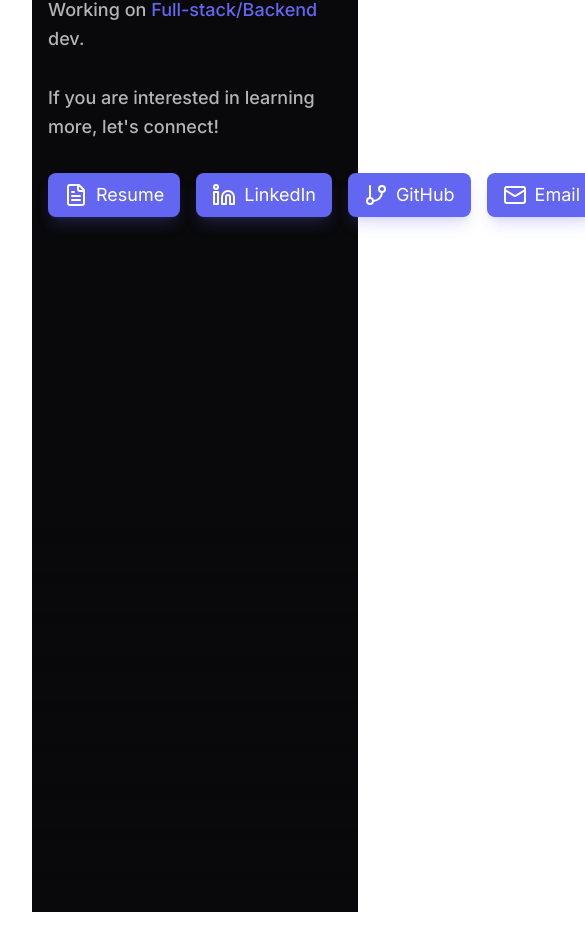
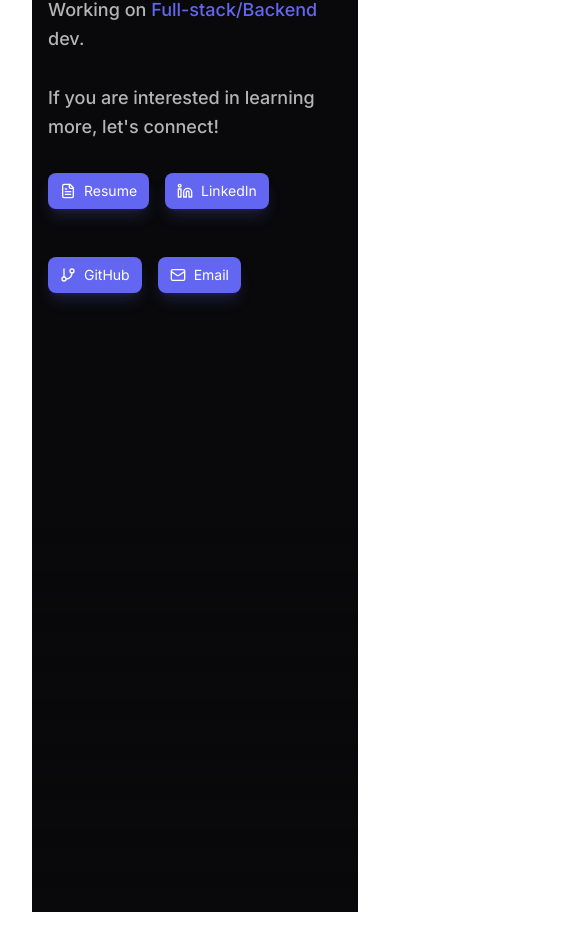
Before and after one commit to bo23519/bou-dev, a Next.js app: page / in a window 390 px wide. Shown: the part 1532-2470 px from the top of the page, 585 px wide, since content can reach past the window. Built offline with nearby package versions, Linux system fonts and the light colour scheme; no server answers.

Commit message:
docs changes

```diff
--- a/src/components/carousel/horizontalScrollCarousel/HorizontalScrollCarousel.tsx
+++ b/src/components/carousel/horizontalScrollCarousel/HorizontalScrollCarousel.tsx
@@ -8,6 +8,7 @@ import { useQuery } from "convex/react";
 import { api } from "../../../../convex/_generated/api";
 import { Github, ExternalLink } from "lucide-react";
 
+// From template
 export const HorizontalScrollCarouselExample = () => {
     return (
         <div className="bg-neutral-800">
@@ -26,6 +27,7 @@ export const HorizontalScrollCarouselExample = () => {
     );
 };
 
+// From template
 export const HorizontalScrollCarousel = () => {
     // 1. Fetch data from Convex
     const projects = useQuery(api.projects.getProjects);
@@ -65,20 +67,23 @@ const Card = ({ project }: { project: CardType }) => {
     return (
         <div
             key={project._id}
-            className="group relative h-[450px] w-[450px] overflow-hidden bg-neutral-200"
+            className="group relative h-[400px] sm:h-[450px] w-[90vw] sm:w-[450px] overflow-hidden bg-neutral-200"
         >
             <div className="absolute inset-0 z-0 transition-transform duration-300 group-hover:scale-110">
                 <div className="h-full w-full [&>img]:h-full [&>img]:w-full [&>img]:object-cover [&>img]:blur-sm">
                     <img src={project.storageId} alt={project.title} />
                 </div>
             </div>
+            {/* Each project card has a dark background with a gradient */}
             <div className="absolute inset-0 z-5 bg-black/40"></div>
-            <div className="absolute inset-0 z-10 flex flex-col justify-center items-start px-8">
-                <div className="flex items-center gap-4 w-full mb-4">
-                    <p className="bg-gradient-to-br from-black/50 to-black/20 p-8 text-5xl font-black uppercase text-white">
+            <div className="absolute inset-0 z-10 flex flex-col justify-center items-start px-4 sm:px-8">
+                <div className="flex flex-col sm:flex-row items-start sm:items-center gap-2 sm:gap-4 w-full mb-4">
+                    {/* Title of the project */}
+                    <p className="bg-gradient-to-br from-black/50 to-black/20 p-4 sm:p-8 text-2xl sm:text-5xl font-black uppercase text-white">
                         {project.title}
-
                     </p>
+                    <div className="flex items-center gap-3 w-full sm:w-auto">
+                        {/* project repo and link icons */}
                         <div className="flex items-center gap-3">
                             {project.repo && (
                                 <a
@@ -100,12 +105,15 @@ const Card = ({ project }: { project: CardType }) => {
                                     <ExternalLink className="w-5 h-5" />
                                 </a>
                             )}
+                        </div>
                         <div className="flex-1 h-px bg-neutral-400/30"></div>
                     </div>
                 </div>
+                {/* Tags of the project */}
                 <p className="text-sm font-medium text-[#6366F1] mb-4 ">
                     {project.tags.join(" - ")}
                 </p>
+                {/* Description of the project */}
                 {project.description && (
                     <p className="text-white text-sm leading-relaxed max-w-md drop-shadow-[0_2px_4px_rgba(0,0,0,0.5)]">
                         {project.description}
--- a/src/components/hero/SmoothScrollHeroSection.tsx
+++ b/src/components/hero/SmoothScrollHeroSection.tsx
@@ -33,6 +33,8 @@ export const SmoothScrollHero = () => {
     );
 };
 
+// From template
+// Quick jump to projects section
 const Nav = () => {
     return (
         <nav className="fixed left-0 right-0 top-0 z-50 flex items-center justify-between px-6 py-3 text-white">
@@ -99,6 +101,8 @@ const ScrollIndicator = () => {
     );
 };
 
+// From template
+// Center image of the hero section
 export const CenterImage = () => {
     const { scrollY } = useScroll();
 
@@ -134,6 +138,7 @@ export const CenterImage = () => {
     );
 };
 
+// Items to display in the hero section
 const ListOfItems = () => {
     const links = useQuery(api.links.getLinks);
     const [showCopied, setShowCopied] = useState(false);
@@ -150,6 +155,7 @@ const ListOfItems = () => {
         <div
             className="sticky top-0 z-10 mx-auto max-w-5xl px-4 pt-[200px]"
         >
+            {/* Texts */}
             <ParallaxImg
                 className="text-6xl md:text-8xl font-black tracking-tight text-white font-inter"
                 children={
@@ -188,8 +194,9 @@ const ListOfItems = () => {
                 }
                 as="p"
             />
+            {/* Links/Buttons */}
             <ParallaxImg
-                className="flex gap-4"
+                className="flex flex-wrap gap-4"
                 children={
                     <>
                         <motion.a
@@ -198,9 +205,9 @@ const ListOfItems = () => {
                             href={links?.Resume?.url}
                             target="_blank"
                             rel="noopener noreferrer"
-                            className="mt-8 w-fit rounded-lg bg-[#6366F1] px-4 py-2 text-lg text-white shadow-lg shadow-indigo-500/20 transition-colors hover:bg-[#5850EC] flex items-center gap-2"
+                            className="mt-8 w-fit rounded-lg bg-[#6366F1] px-3 sm:px-4 py-2 text-sm sm:text-lg text-white shadow-lg shadow-indigo-500/20 transition-colors hover:bg-[#5850EC] flex items-center gap-2"
                         >
-                            <FileText/>Resume
+                            <FileText className="w-4 h-4 sm:w-5 sm:h-5"/>Resume
                         </motion.a>
                         <motion.a
                             whileHover={{ scale: 1.02 }}
@@ -208,9 +215,9 @@ const ListOfItems = () => {
                             href={links?.LinkedIn?.url}
                             target="_blank"
                             rel="noopener noreferrer"
-                            className="mt-8 w-fit rounded-lg bg-[#6366F1] px-4 py-2 text-lg text-white shadow-lg shadow-indigo-500/20 transition-colors hover:bg-[#5850EC] flex items-center gap-2"
+                            className="mt-8 w-fit rounded-lg bg-[#6366F1] px-3 sm:px-4 py-2 text-sm sm:text-lg text-white shadow-lg shadow-indigo-500/20 transition-colors hover:bg-[#5850EC] flex items-center gap-2"
                         >
-                            <Linkedin />LinkedIn
+                            <Linkedin className="w-4 h-4 sm:w-5 sm:h-5" />LinkedIn
                         </motion.a>
                         <motion.a
                             whileHover={{ scale: 1.02 }}
@@ -218,18 +225,18 @@ const ListOfItems = () => {
                             href={links?.GitHub?.url}
                             target="_blank"
                             rel="noopener noreferrer"
-                            className="mt-8 w-fit rounded-lg bg-[#6366F1] px-4 py-2 text-lg text-white shadow-lg shadow-indigo-500/20 transition-colors hover:bg-[#5850EC] flex items-center gap-2"
+                            className="mt-8 w-fit rounded-lg bg-[#6366F1] px-3 sm:px-4 py-2 text-sm sm:text-lg text-white shadow-lg shadow-indigo-500/20 transition-colors hover:bg-[#5850EC] flex items-center gap-2"
                         >
-                            <GitBranch />GitHub
+                            <GitBranch className="w-4 h-4 sm:w-5 sm:h-5" />GitHub
                         </motion.a>
                         <div className="relative">
                             <motion.button
                                 whileHover={{ scale: 1.02 }}
                                 whileTap={{ scale: 0.98 }}
                                 onClick={handleEmailClick}
-                                className="mt-8 w-fit rounded-lg bg-[#6366F1] px-4 py-2 text-lg text-white shadow-lg shadow-indigo-500/20 transition-colors hover:bg-[#5850EC] cursor-pointer flex items-center gap-2"
+                                className="mt-8 w-fit rounded-lg bg-[#6366F1] px-3 sm:px-4 py-2 text-sm sm:text-lg text-white shadow-lg shadow-indigo-500/20 transition-colors hover:bg-[#5850EC] cursor-pointer flex items-center gap-2"
                             >
-                                <Mail />Email
+                                <Mail className="w-4 h-4 sm:w-5 sm:h-5" />Email
                             </motion.button>
                             <AnimatePresence>
                                 {showCopied && (
@@ -253,6 +260,8 @@ const ListOfItems = () => {
     );
 };
 
+// From template
+// Effect for the texts and buttons in the hero section
 const ParallaxImg = ({
     className,
     children,
```
Also changed, not shown: 2 other files (tests, documents, lock files or other folders). Lines whose indentation alone changed are shown as unchanged.
